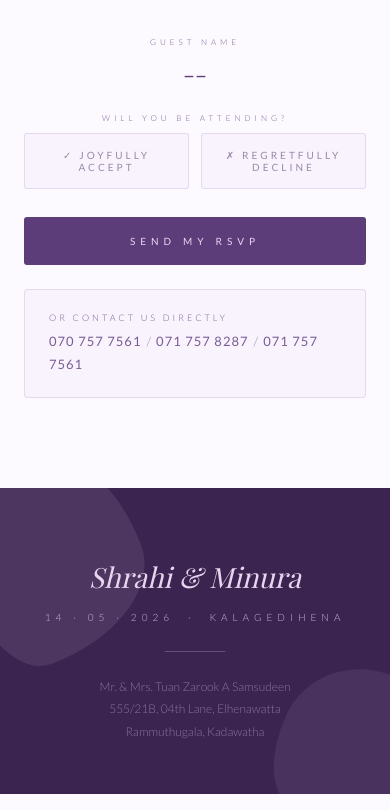
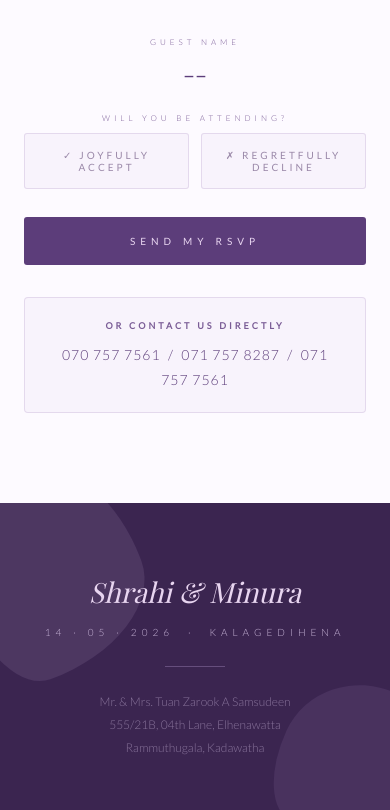
Before and after one commit to minura986/wedding-invitation, a React app: page invitation-muslim.html in a window 390 px wide. Shown: the part 2991-3801 px from the top of the page. Built offline with nearby package versions, Linux system fonts and the light colour scheme; a web font is replaced by a local one.

Commit message:
Center contact information and format phone numbers in both invitations

```diff
--- a/invitation-muslim.html
+++ b/invitation-muslim.html
@@ -1504,12 +1504,13 @@
 
       <button class="submit-btn" onclick="submitRsvp()">Send My RSVP</button>
 
-      <div class="rsvp-contact" style="margin-top:24px;">
+      <div class="rsvp-contact" style="margin-top:32px; text-align: center;">
         <p
-          style="margin-bottom:4px;color:var(--lavender-deep);font-size:9px;letter-spacing:3px;text-transform:uppercase;">
+          style="margin-bottom:8px;color:var(--lavender-deep);font-size:9px;letter-spacing:3px;text-transform:uppercase; font-weight: bold;">
           Or Contact Us Directly</p>
-        <strong>070 757 7561</strong> &nbsp;/&nbsp; <strong>071 757 8287</strong> &nbsp;/&nbsp; <strong>071 757
-          7561</strong>
+        <p style="font-family: 'Lato', sans-serif; font-size: 14px; color: var(--plum); letter-spacing: 1px;">
+          070 757 7561 &nbsp;/&nbsp; 071 757 8287 &nbsp;/&nbsp; 071 757 7561
+        </p>
       </div>
     </div>
 
```
Also changed, not shown: invitation.html (+5 -4 lines).
